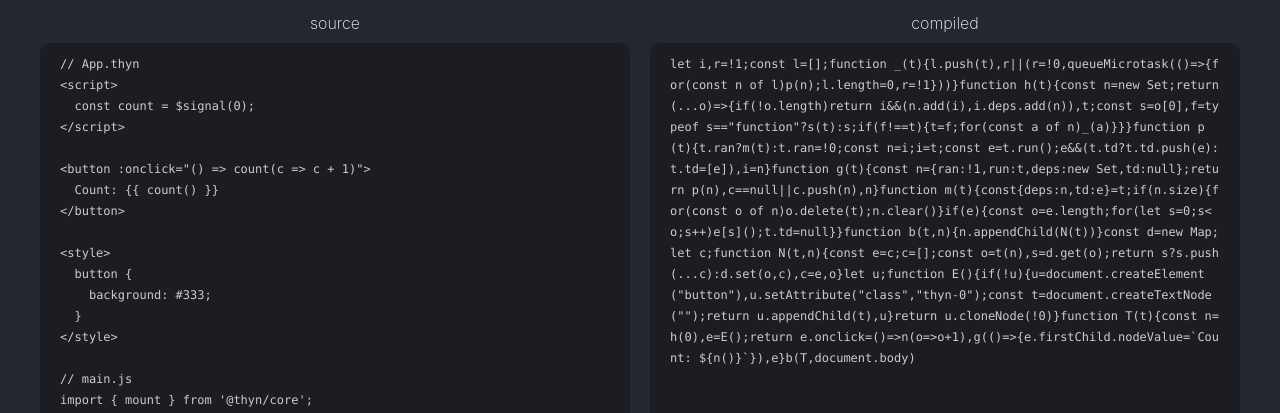
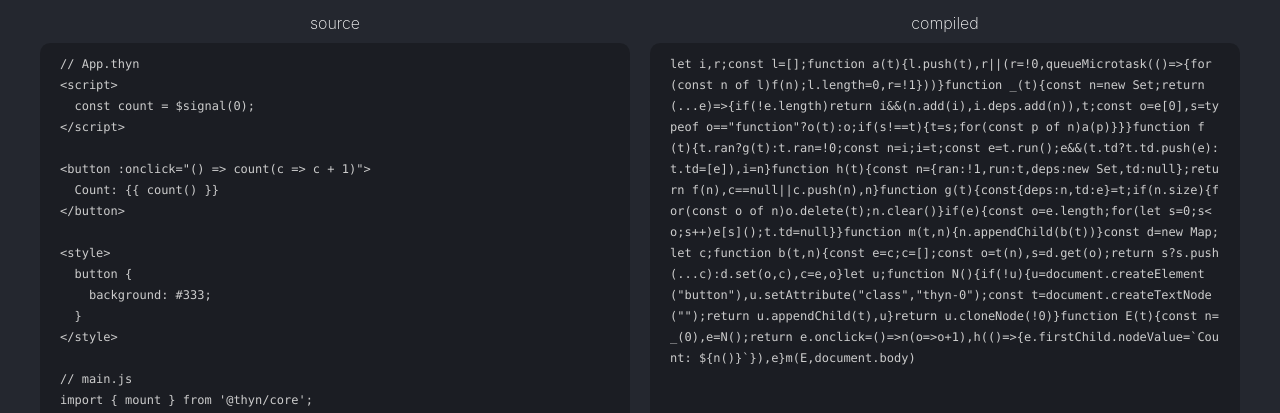
Before and after one commit to thynjs/thyn, a plain HTML site: page docs/index.html in a window 1280 px wide. Shown: the part 210-623 px from the top of the page. Drawn offline with nearby package versions, Linux system fonts and the light colour scheme.

Commit message:
Update compiled output

```diff
--- a/docs/index.html
+++ b/docs/index.html
@@ -150,7 +150,7 @@ import App from './App.thyn';
 
 mount(App, document.body);`;
 		const compiled = document.querySelector(".compiled");
-		compiled.textContent = 'let i,r=!1;const l=[];function _(t){l.push(t),r||(r=!0,queueMicrotask(()=>{for(const n of l)p(n);l.length=0,r=!1}))}function h(t){const n=new Set;return(...o)=>{if(!o.length)return i&&(n.add(i),i.deps.add(n)),t;const s=o[0],f=typeof s=="function"?s(t):s;if(f!==t){t=f;for(const a of n)_(a)}}}function p(t){t.ran?m(t):t.ran=!0;const n=i;i=t;const e=t.run();e&&(t.td?t.td.push(e):t.td=[e]),i=n}function g(t){const n={ran:!1,run:t,deps:new Set,td:null};return p(n),c==null||c.push(n),n}function m(t){const{deps:n,td:e}=t;if(n.size){for(const o of n)o.delete(t);n.clear()}if(e){const o=e.length;for(let s=0;s<o;s++)e[s]();t.td=null}}function b(t,n){n.appendChild(N(t))}const d=new Map;let c;function N(t,n){const e=c;c=[];const o=t(n),s=d.get(o);return s?s.push(...c):d.set(o,c),c=e,o}let u;function E(){if(!u){u=document.createElement("button"),u.setAttribute("class","thyn-0");const t=document.createTextNode("");return u.appendChild(t),u}return u.cloneNode(!0)}function T(t){const n=h(0),e=E();return e.onclick=()=>n(o=>o+1),g(()=>{e.firstChild.nodeValue=`Count: ${n()}`}),e}b(T,document.body)';
+		compiled.textContent = 'let i,r;const l=[];function a(t){l.push(t),r||(r=!0,queueMicrotask(()=>{for(const n of l)f(n);l.length=0,r=!1}))}function _(t){const n=new Set;return(...e)=>{if(!e.length)return i&&(n.add(i),i.deps.add(n)),t;const o=e[0],s=typeof o=="function"?o(t):o;if(s!==t){t=s;for(const p of n)a(p)}}}function f(t){t.ran?g(t):t.ran=!0;const n=i;i=t;const e=t.run();e&&(t.td?t.td.push(e):t.td=[e]),i=n}function h(t){const n={ran:!1,run:t,deps:new Set,td:null};return f(n),c==null||c.push(n),n}function g(t){const{deps:n,td:e}=t;if(n.size){for(const o of n)o.delete(t);n.clear()}if(e){const o=e.length;for(let s=0;s<o;s++)e[s]();t.td=null}}function m(t,n){n.appendChild(b(t))}const d=new Map;let c;function b(t,n){const e=c;c=[];const o=t(n),s=d.get(o);return s?s.push(...c):d.set(o,c),c=e,o}let u;function N(){if(!u){u=document.createElement("button"),u.setAttribute("class","thyn-0");const t=document.createTextNode("");return u.appendChild(t),u}return u.cloneNode(!0)}function E(t){const n=_(0),e=N();return e.onclick=()=>n(o=>o+1),h(()=>{e.firstChild.nodeValue=`Count: ${n()}`}),e}m(E,document.body)';
 		const taglines = [
 			"The healthy choice for your codebase.",
 			"Thyn is in. Bloat is out.",
```
